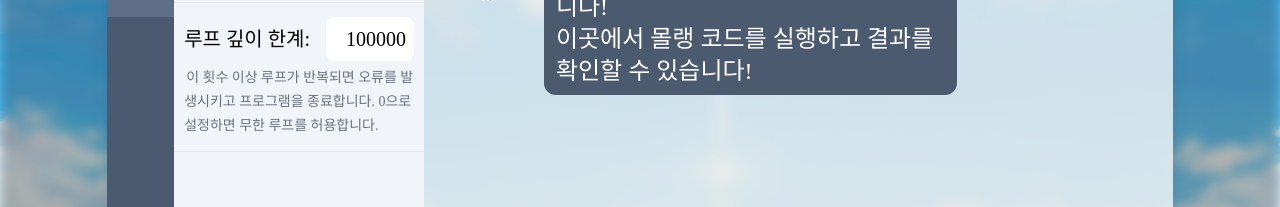
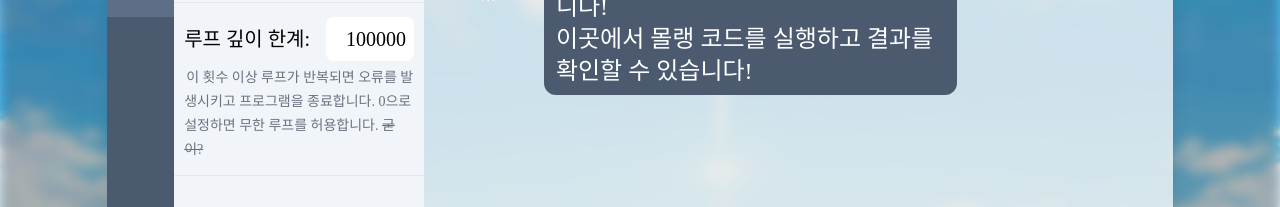
Before and after one commit to ArpaAP/molu-web, a React (Create React App) app: page / in a window 1280 px wide. Both pictures are taken after a click on the element 140 px from the left and 232 px from the top of the page. Shown: the part 247-454 px from the top of the page. Built offline with nearby package versions, Linux system fonts and the light colour scheme; a web font is replaced by a local one.

Commit message:
Update App.tsx

```diff
--- a/src/App.tsx
+++ b/src/App.tsx
@@ -176,7 +176,8 @@ const App: React.FC = () => {
                   </div>
                   <small className="px-0.5 text-sm font-light text-gray-500">
                     이 횟수 이상 루프가 반복되면 오류를 발생시키고 프로그램을
-                    종료합니다. 0으로 설정하면 무한 루프를 허용합니다.
+                    종료합니다. 0으로 설정하면 무한 루프를 허용합니다.{" "}
+                    <s>굳이?</s>
                   </small>
                 </div>
                 <hr />
@@ -295,7 +296,7 @@ const App: React.FC = () => {
                       setChatList(newChatList);
 
                       let result = runMolu(code, {
-                        inputFn: () => "1",
+                        inputFn: () => "1\n",
                         maxRecursion,
                       });
                       console.log(result);
```
